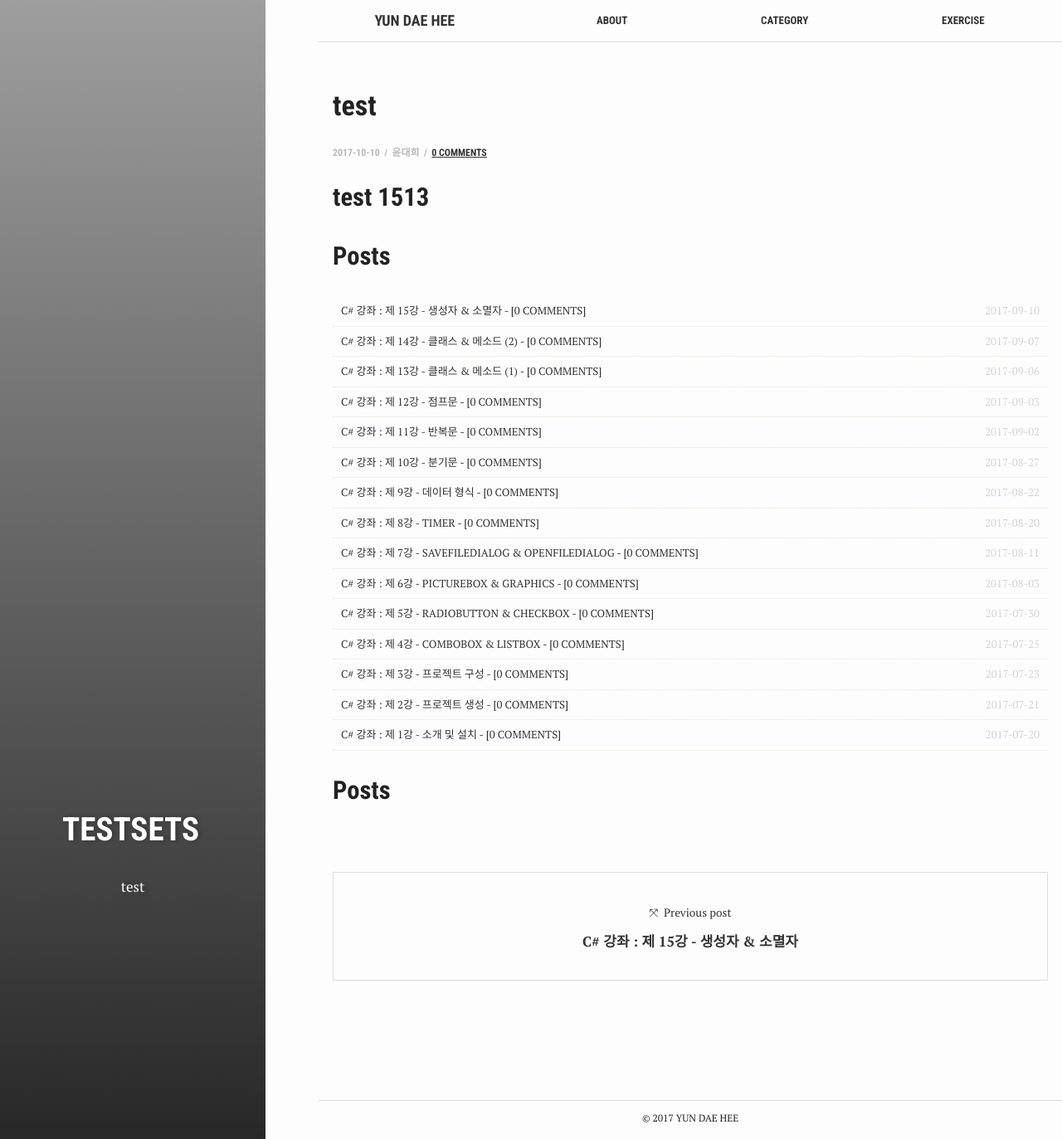
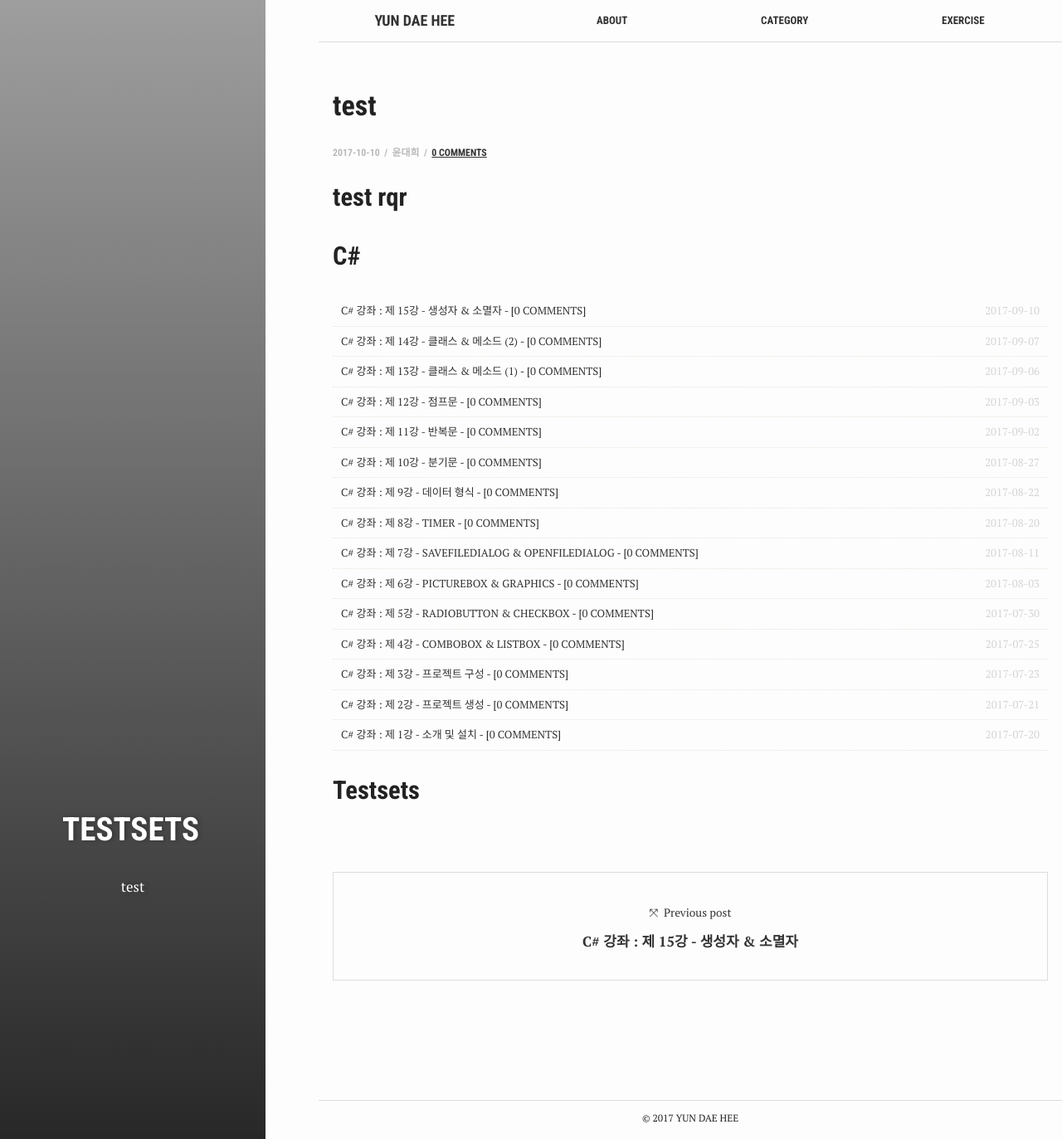
Before and after one commit to test076923/test076923.github.io, a Jekyll site: the page built from _posts/2017-10-10-ssstest.md, in a window 1280 px wide and 1373 px high. Shown: the whole window at 83% size. Built offline with Jekyll 4.4.1, drawn with Linux system fonts in a browser that asks for light colours; comment, search, counter and statistics services are not loaded.

Commit message:
Update 2017-10-10-ssstest.md

```diff
--- a/_posts/2017-10-10-ssstest.md
+++ b/_posts/2017-10-10-ssstest.md
@@ -11,7 +11,7 @@
 author: 윤대희
 ---
 
-## test 1513 ##
+## test rqr ##
 
 
 
@@ -19,12 +19,13 @@
   {% assign t = tag | first %}
   {% assign posts = tag | last %}
 
+
   {% for category in site.categories %}
     {% assign cate = category | first %}
 
     {% if cate contains "posts" %}
 
-<h2 class="category-key" id="{{ cate | downcase }}">{{ cate | capitalize }}</h2>
+<h2 class="category-key" id="{{ t | downcase }}">{{ t | capitalize }}</h2>
 
 {% endif %}
 {% endfor %}
```
